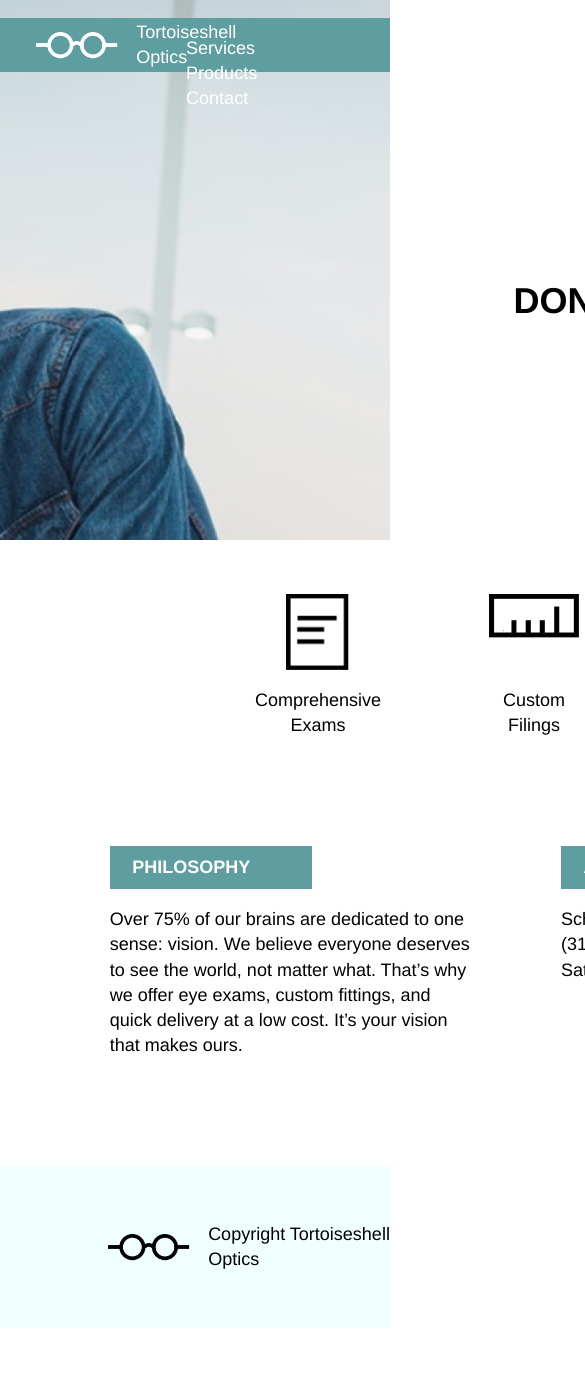
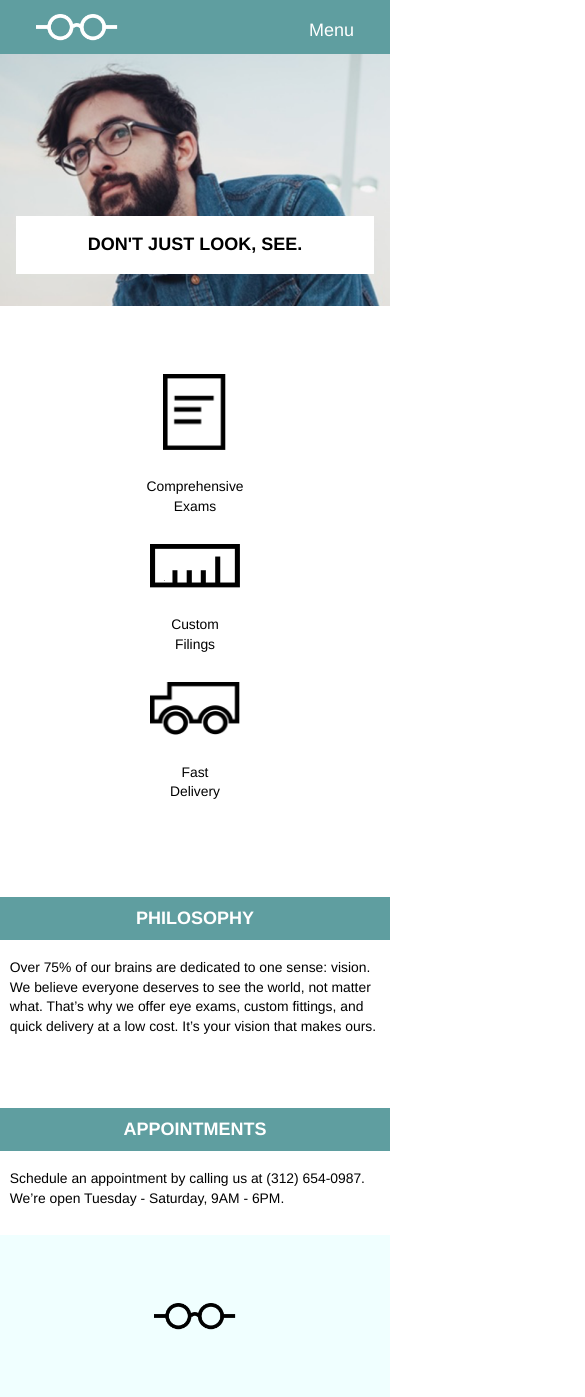
Before and after one commit to mfieldsboston/TortoiseShellOptics, a plain HTML site: page index.html in a window 390 px wide. Shown: the top 1397 px of the page, 585 px wide, since content can reach past the window. Before the commit the page ends 1328 px from the top, so only its background shows below. Drawn offline with Linux system fonts and the light colour scheme.

Commit message:
added media queries for two breakpoints

```diff
--- a/index.html
+++ b/index.html
@@ -20,6 +20,9 @@
                  <span><a href="#">Products</a></span>
                  <span><a href="#">Contact</a></span>
              </nav>
+             <nav class="mobile">
+                  <span><a href="#">Menu</a></span>
+              </nav>
           </div>
        </div>
        <!-- CONTENT BOX OVER MAIN PICTURE -->
@@ -37,8 +40,8 @@
                    <img src="./resources/images/paper-icon.png">
                  </div>
                  <h3>
-                   <span>Comprehensive</span>
-                   <span>Exams</span>
+                   <span>Comprehensive </span>
+                   <span>Exams </span>
                  </h3>
                </div>
                <div class="box row1">
@@ -46,8 +49,8 @@
                    <img src="./resources/images/ruler-icon.png">
                  </div>
                  <h3>
-                   <span>Custom</span>
-                   <span>Filings</span>
+                   <span>Custom </span>
+                   <span> Filings</span>
                  </h3>
                </div>
                <div class="box row1">
@@ -55,8 +58,8 @@
                    <img src="./resources/images/truck-icon.png">
                  </div>
                  <h3>
-                   <span>Fast</span>
-                   <span>Delivery</span>
+                   <span>Fast </span>
+                   <span>Delivery </span>
                  </h3>
                </div>
            </div>
--- a/resources/css/style.css
+++ b/resources/css/style.css
@@ -52,6 +52,18 @@ body {
   color: white;
 }
 
+#header .logo span {
+  display: block;
+}
+
+#header nav {
+  display: flex;
+}
+
+#header nav.mobile {
+  display: none;
+}
+
 #header nav span {
     display: inline-block;
     margin-right: 2rem;
@@ -72,6 +84,10 @@ body {
 
 #footer .container .logo {
   color: black;
+}
+
+#footer .container span {
+  display: block;
 }
 
 /* UPPER CONTENT BOX (OVER MAIN PICTURE) AND BOTTOM CONTENT BOX */
@@ -189,3 +205,169 @@ body {
     max-height: 100%;
     width: 5rem;
 }
+
+/* MEDIA QUERIES */
+
+@media only screen and (max-width: 1024px) {
+
+/* HEADER */
+
+  #header .container {
+    margin: 0;
+    max-width: 100%;
+  }
+
+/* TOP CONTAINER */
+
+#top_main_container {
+  height: 22rem;
+}
+
+#content1 {
+  margin-top: 5rem;
+  width: 100%;
+}
+
+#content1 .container {
+  padding: 0.75rem 4rem;
+  margin-right: 2rem;
+}
+
+#content1 .container h1 {
+  font-size: 1.33rem;
+}
+
+/* BOTTOM CONTAINER & FOOTER */
+
+#bottom_main_container .boxes .row1_wrapper,
+#bottom_main_container .boxes .row2_wrapper,
+#footer .container {
+  width: 100%;
+  }
+
+}
+
+@media only screen and (max-width: 540px) {
+
+/* HEADER */
+
+  #header .logo span {
+    display: none;
+  }
+
+  #header nav {
+    display: none;
+  }
+
+  #header nav.mobile {
+    display: flex;
+  }
+
+  /* TOP CONTAINER */
+
+  #top_main_container {
+      background-position: 20%;
+      height: 17rem;
+    }
+
+  #content1 {
+    margin-top: 9rem;
+    width: 100%;
+    justify-content: center;
+  }
+
+  #content1 .container {
+    padding: 1rem 4rem;
+    margin-right: 0;
+  }
+
+  #content1 .container h1 {
+    font-size: 1rem;
+  }
+
+  /* BOTTOM CONTAINER */
+
+  #bottom_main_container .boxes .row1_wrapper,
+  #bottom_main_container .boxes .row2_wrapper {
+    padding-top: 3.77rem;
+    flex-direction: column;
+    align-items: center;
+  }
+
+  #bottom_main_container .boxes .philosophy {
+      margin-right: 0;
+  }
+
+  #bottom_main_container .boxes .appointments {
+      margin-left: 0;
+  }
+
+  #bottom_main_container .boxes .box.row2.philosophy p,
+  #bottom_main_container .boxes .box.row2.appointments p,
+  #bottom_main_container .boxes .box.row1 h3 {
+    margin-bottom: 0;
+    font-size: 0.77rem;
+  }
+
+  #bottom_main_container .boxes .box.row2.philosophy p,
+  #bottom_main_container .boxes .box.row2.appointments p {
+    width: 95%;
+  }
+
+  #bottom_main_container .boxes .box.row1 {
+    height: auto;
+  }
+
+  #bottom_main_container .boxes .box.row2 {
+    align-items: center;
+  }
+
+  #bottom_main_container .boxes .box.row2.philosophy,
+  #bottom_main_container .boxes .box.row2.appointments {
+    padding-top: 0;
+  }
+
+  #bottom_main_container .boxes .box.row2.philosophy {
+    padding-bottom: 4rem;
+  }
+
+  #bottom_main_container .boxes .box.row2,
+  #bottom_main_container .boxes .box.row2 h3 {
+    width: 100%;
+    padding: 0.5rem 0 0.5rem 0;
+  }
+
+  #bottom_main_container .boxes .box.row1 h3 {
+    margin: 1.54rem 0 1.54rem 0;
+  }
+
+  #bottom_main_container .boxes .box.row2 h3 {
+    text-align: center;
+    margin: 0rem 0 1rem 0;
+  }
+
+  #bottom_main_container .boxes .row1_wrapper,
+  #bottom_main_container .boxes .row2_wrapper {
+    padding-top: 3.77rem;
+  }
+
+  /* FOOTER */
+
+  #footer .container {
+    padding: 4rem 0 4rem 0rem;
+  }
+
+  #footer .container span {
+    display: none;
+  }
+
+  #footer .container .logo {
+    justify-content: center;
+  }
+
+  #footer .logo img {
+    margin: 0;
+    padding: 0;
+  }
+
+}
```
